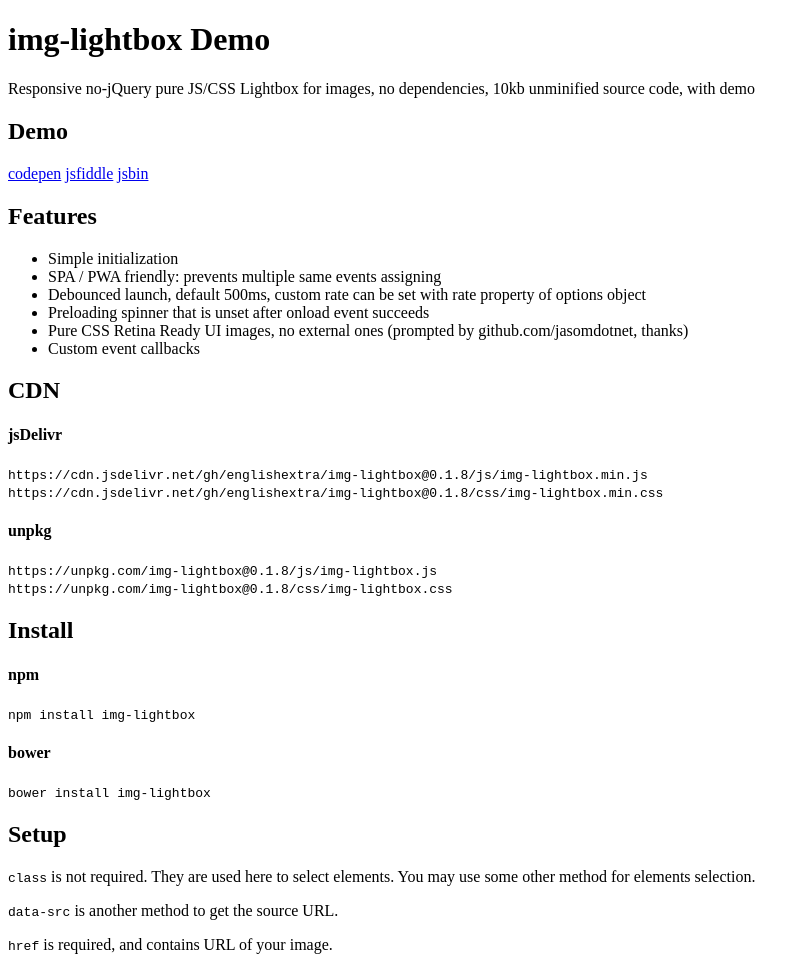
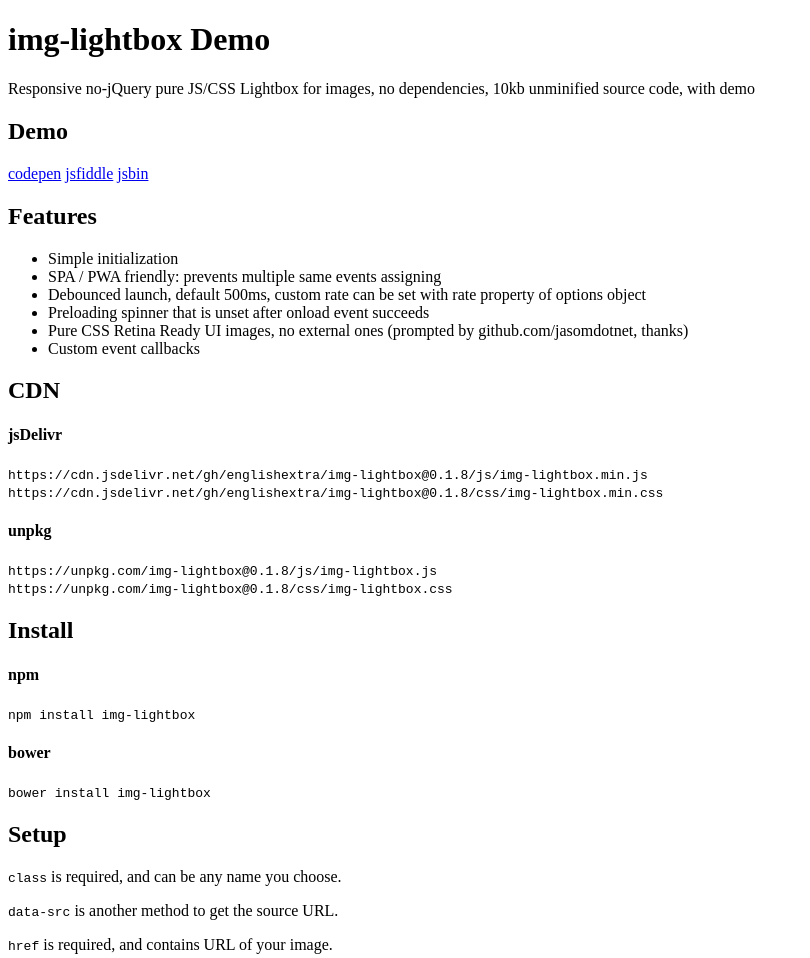
Before and after one commit to englishextra/img-lightbox, a website: page index.html in a window 1280 px wide. Shown: the top 958 px of the page, without its empty margins (0-810 px from the left). Drawn offline with Linux system fonts and the light colour scheme.

Commit message:
ref https://github.com/englishextra/iframe-lightbox/issues/15

```diff
--- a/index.html
+++ b/index.html
@@ -84,7 +84,7 @@
 		<code>bower install img-lightbox</code>
 	</p>
 	<h2>Setup</h2>
-	<p><code>class</code> is not required. They are used here to select elements. You may use some other method for elements selection.</p>
+	<p><code>class</code> is required, and can be any name you choose.</p>
 	<p><code>data-src</code> is another method to get the source URL.</p>
 	<p><code>href</code> is required, and contains URL of your image.</p>
 	<h2><a href="https://farm1.staticflickr.com/955/27854475488_5f82a379ca_z.jpg" class="img-lightbox-link" aria-hidden="true" rel="lightbox"><img src="https://farm1.staticflickr.com/955/27854475488_5f82a379ca_z.jpg" alt="Image Lightbox" /></a></h2>
```
Also changed, not shown: README.md.
